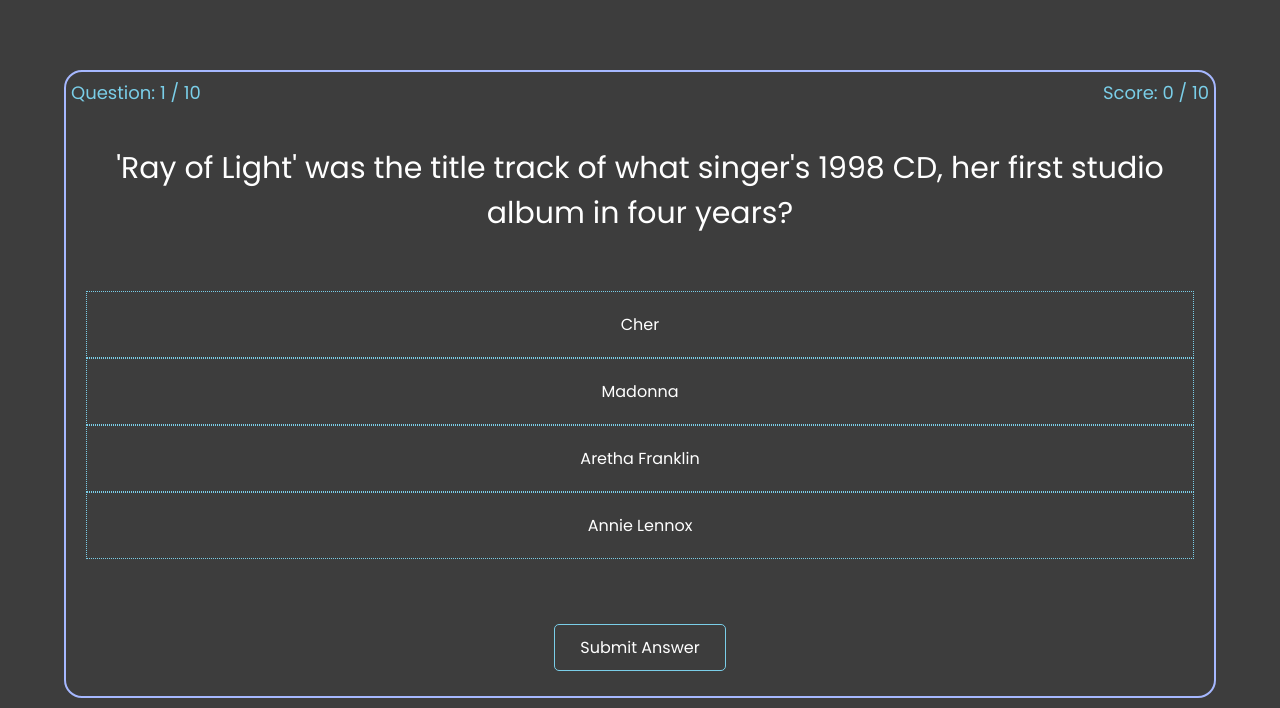
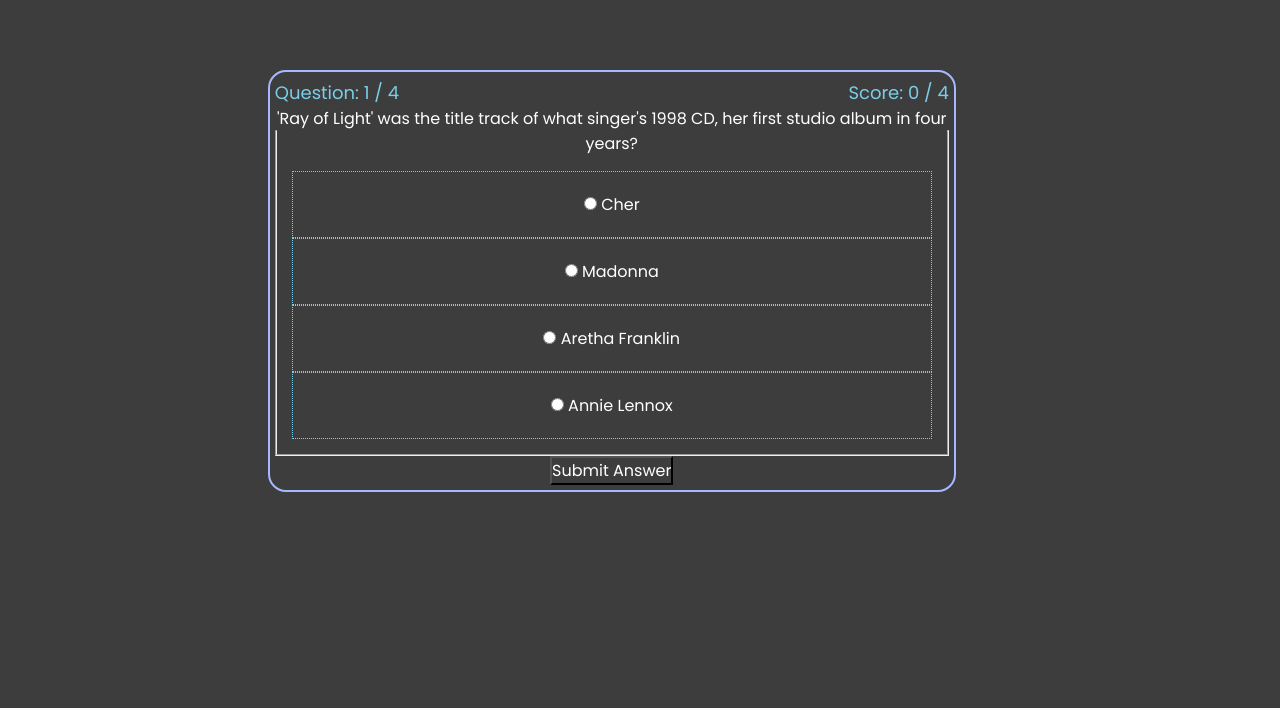
Before and after one commit to RupiR/QuizApp_Final, a plain HTML site: page index.html in a window 1280 px wide. Both pictures are taken after a click on the link "Start Quiz!". Shown: the part 198-906 px from the top of the page. After the commit the page ends 800 px from the top, so only its background shows below. Drawn offline with nearby package versions, Linux system fonts and the light colour scheme.

Commit message:
added answer status page

```diff
--- a/index.html
+++ b/index.html
@@ -24,30 +24,55 @@
       />
       <h1>90's Music Quiz App</h1>
     </div>
+    <main aria-live="polite">
       <div class="start">
         <h2>How well do you know your 90's music?</h2>
         <a href="#">Start Quiz!</a>
       </div>
       <div class="quiz">
         <div class="questionscore">
-        <h6></h6>
-        <h5></h5>
+          <h6>questions</h6>
+          <h5>score</h5>
         </div>
-      <h2>Question Title</h2>
+        <form id="questionform">
+          <fieldset>
+            <legend>Question Title</legend>
             <ul>
-        <li>Choice</li>
-        <li>Choice</li>
-        <li>Choice</li>
-        <li>Choice</li>
+              <li>
+                <input type="radio" value="0" name="answers" id="answer0" />
+                <label for="answer0" id="label0">Choice 1</label>
+              </li>
+              <li>
+                <input type="radio" value="1" name="answers" id="answer1" />
+                <label for="answer1" id="label1">Choice 2 </label>
+              </li>
+              <li>
+                <input type="radio" value="2" name="answers" id="answer2" />
+                <label for="answer2" id="label2">Choice 3 </label>
+              </li>
+              <li>
+                <input type="radio" value="3" name="answers" id="answer3" />
+                <label for="answer3" id="label3">Choice 4 </label>
+              </li>
             </ul>
-      <a href="#">Submit Answer</a>
+          </fieldset>
+          <button>Submit Answer</button>
+        </form>
+      </div>
+      <div class="feedback">
+        <h2 id="feedbacktext">You guessed correctly!</h2>
+        <button id="nextquestion">Next Question</button>
       </div>
       <div class="summary">
         <h2>Summary</h2>
         <p>Congrats you scored x</p>
         <a href="#">Restart Quiz</a>
       </div>
-    <script src="//code.jquery.com/jquery.min.js"></script>
+    </main>
+    <script
+      type="text/javascript"
+      src="//code.jquery.com/jquery.min.js"
+    ></script>
     <script type="text/javascript" src="index.js"></script>
   </body>
 </html>
--- a/index.js
+++ b/index.js
@@ -34,66 +34,67 @@ let questions = [
       "Shakespeare In Love"
     ],
     correct: 0
-  },
-  {
-    title:
-      "Boyz II Men sang the praises of what city, their hometown, in their debut 1991 single?",
-    answers: ["Omaha", "Philadelphia", "Atlanta", "Boston"],
-    correct: 1
-  },
-  {
-    title:
-      'What 1990 M.C. Hammer hit featured a sample from Rick James\' "Super Freak"?',
-    answers: [
-      "Dancing Machine",
-      "They Put Me In The Mix",
-      "U Can't Touch This",
-      "2 Legit 2 Quit"
-    ],
-    correct: 2
-  },
-  {
-    title:
-      'Which 1990 rap hit featured a sample of "Under Pressure" from Queen and David Bowie?',
-    answers: [
-      "Cool As Ice",
-      "Ice Ice Baby",
-      "Fight The Power",
-      "Play That Funky Music"
-    ],
-    correct: 1
-  },
-  {
-    title:
-      'Ironic was one of five hit singles from which artist\'s "Jagged Little Pill" album?',
-    answers: [
-      "Celine Dion",
-      "Alanis Morissette",
-      "Mariah Carey",
-      "Martha Wash"
-    ],
-    correct: 1
-  },
-  {
-    title:
-      "Dr. Dre's \"Nuthin' But a 'G' Thang\" featured an appearance by what up-and-coming rapper?",
-    answers: ["Jay-Z", "Nas", "Snoop Doggy Dogg", "Tupac Shakur"],
-    correct: 2
-  },
-  {
-    title:
-      "The Latin duo Los Del Rio popularized what dance craze with a 1996 Spanish-language hit?",
-    answers: [
-      "The Macarena",
-      "The Cha-Cha Slide",
-      "The Chicken Dance",
-      "The Achy Breaky"
-    ],
-    correct: 0
   }
+  // {
+  //   title:
+  //     "Boyz II Men sang the praises of what city, their hometown, in their debut 1991 single?",
+  //   answers: ["Omaha", "Philadelphia", "Atlanta", "Boston"],
+  //   correct: 1
+  // },
+  // {
+  //   title:
+  //     'What 1990 M.C. Hammer hit featured a sample from Rick James\' "Super Freak"?',
+  //   answers: [
+  //     "Dancing Machine",
+  //     "They Put Me In The Mix",
+  //     "U Can't Touch This",
+  //     "2 Legit 2 Quit"
+  //   ],
+  //   correct: 2
+  // },
+  // {
+  //   title:
+  //     'Which 1990 rap hit featured a sample of "Under Pressure" from Queen and David Bowie?',
+  //   answers: [
+  //     "Cool As Ice",
+  //     "Ice Ice Baby",
+  //     "Fight The Power",
+  //     "Play That Funky Music"
+  //   ],
+  //   correct: 1
+  // },
+  // {
+  //   title:
+  //     'Ironic was one of five hit singles from which artist\'s "Jagged Little Pill" album?',
+  //   answers: [
+  //     "Celine Dion",
+  //     "Alanis Morissette",
+  //     "Mariah Carey",
+  //     "Martha Wash"
+  //   ],
+  //   correct: 1
+  // },
+  // {
+  //   title:
+  //     "Dr. Dre's \"Nuthin' But a 'G' Thang\" featured an appearance by what up-and-coming rapper?",
+  //   answers: ["Jay-Z", "Nas", "Snoop Doggy Dogg", "Tupac Shakur"],
+  //   correct: 2
+  // },
+  // {
+  //   title:
+  //     "The Latin duo Los Del Rio popularized what dance craze with a 1996 Spanish-language hit?",
+  //   answers: [
+  //     "The Macarena",
+  //     "The Cha-Cha Slide",
+  //     "The Chicken Dance",
+  //     "The Achy Breaky"
+  //   ],
+  //   correct: 0
+  // }
 ];
 
 $(document).ready(function() {
+  $(".feedback").hide();
   $(".start a").click(function(e) {
     e.preventDefault();
     $(".start").hide();
@@ -101,19 +102,26 @@ $(document).ready(function() {
     showQuestion();
   });
 
-  $(".quiz ul").on("click", "li", function() {
-    $(".selected").removeClass("selected");
-    $(this).addClass("selected");
+  // $(".quiz ul").on("click", "li", function() {
+  //   $(".selected").removeClass("selected");
+  //   $(this).addClass("selected");
+  // });
+
+  $("#nextquestion").click(e => {
+    $(".feedback").hide();
+    $(".quiz").show();
+    showQuestion();
   });
 
-  $(".quiz a").click(function(e) {
+  $("#questionform").submit(function(e) {
     e.preventDefault();
-    if ($("li.selected").length) {
-      let guess = parseInt($("li.selected").attr("id"));
+    let guess = e.target.answers.value;
+    if (guess) {
       checkAnswer(guess);
     } else {
       alert("Please Select An Answer");
     }
+    e.target.reset();
   });
 
   $(".summary a").click(function(e) {
@@ -124,31 +132,44 @@ $(document).ready(function() {
 
 function showQuestion() {
   let question = questions[currentQuestion];
-  $(".quiz h2").text(question.title);
-  $(".quiz ul").html("");
+  $("form legend").text(question.title);
   $(".quiz h6").text(
     " Question: " + [currentQuestion + 1] + " / " + questions.length
   );
   $(".quiz h5").text("Score: " + score + " / " + questions.length);
   for (var i = 0; i < question.answers.length; i++) {
-    $(".quiz ul").append("<li id='" + i + "'>" + question.answers[i] + "</li>");
+    $("#label" + i).text(question.answers[i]);
   }
 }
 
 function checkAnswer(guess) {
   let question = questions[currentQuestion];
-  if (question.correct === guess) {
+  let feedback = false;
+  if (question.correct === parseInt(guess)) {
     score++;
+    feedback = true;
   }
   currentQuestion++;
   if (currentQuestion >= questions.length) {
     showSummary();
   } else {
-    showQuestion();
+    showFeedback(feedback);
   }
 }
+
+function showFeedback(feedback) {
+  $(".quiz").hide();
+  $(".feedback").show();
+  if (feedback) {
+    $("#feedbacktext").text("You answered correctly!");
+  } else {
+    $("#feedbacktext").text("You answered incorrectly!");
+  }
+}
+
 function showSummary() {
   $(".quiz").hide();
+  $(".feedback").hide();
   $(".summary").show();
   $(".summary p").text(
     "Congrats, you scored " + score + " out of " + questions.length + " !"
--- a/styles.css
+++ b/styles.css
@@ -56,6 +56,7 @@ h2 {
 
 .start,
 .quiz,
+.feedback,
 .summary {
   padding: 5px;
   background-color: #3d3d3d;
```
Lines whose indentation alone changed are shown as unchanged.
